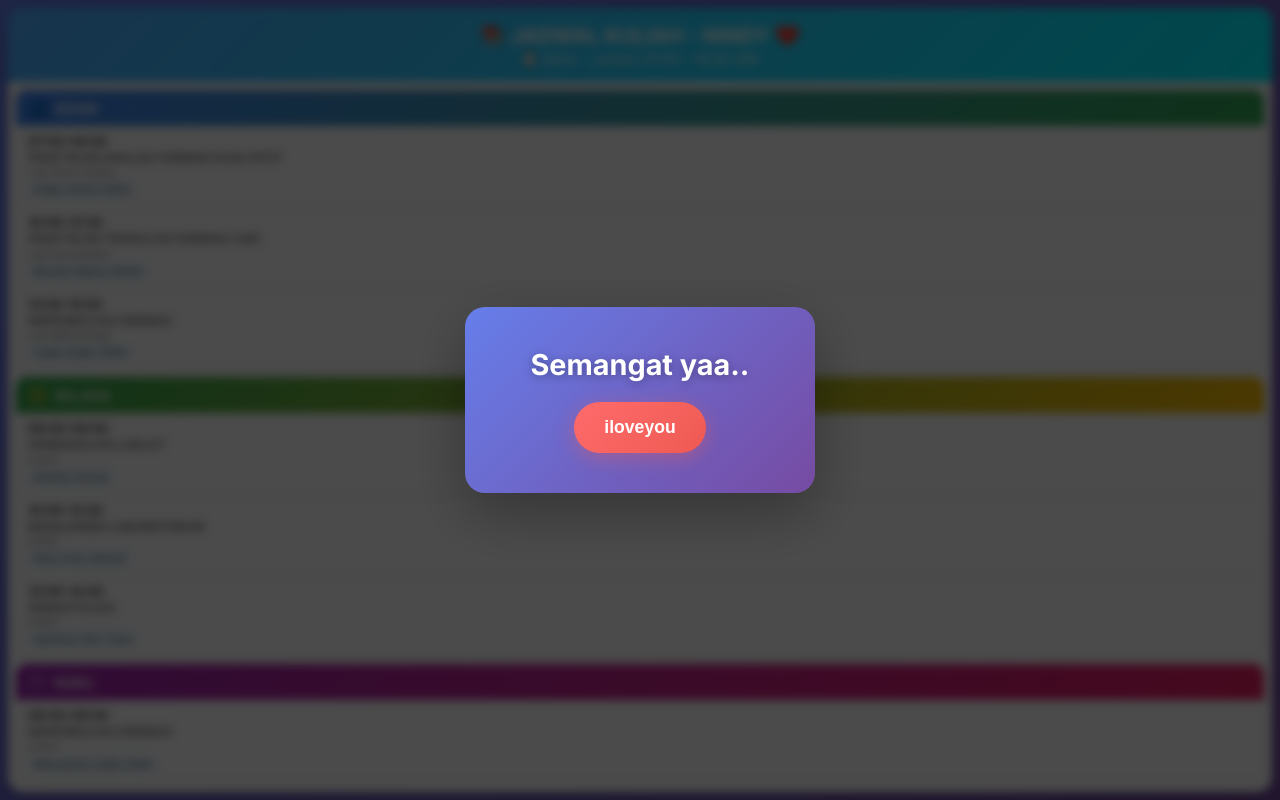
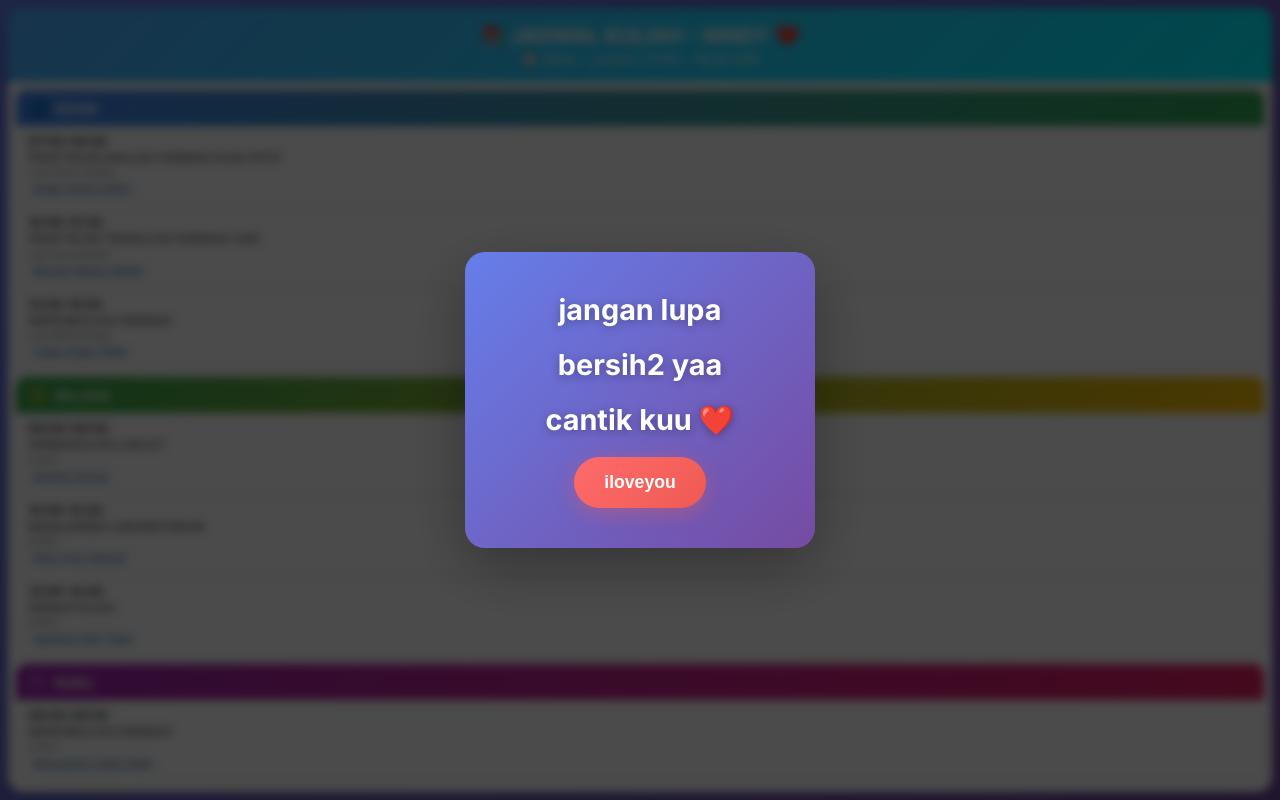
Before and after one commit to thaufaniqbal/nindy, a plain HTML site: page index.html in a window 1280 px wide. Drawn offline with Linux system fonts and the light colour scheme.

Commit message:
Update index.html

```diff
--- a/index.html
+++ b/index.html
@@ -283,7 +283,9 @@
     <!-- Popup -->
     <div id="popup" class="popup-overlay">
         <div class="popup-content">
-            <div class="popup-message">Semangat yaa..</div>
+            <div class="popup-message">jangan lupa</div>
+            <div class="popup-message">bersih2 yaa</div>
+            <div class="popup-message">cantik kuu ❤️</div>
 
             <button class="popup-button" onclick="closePopup()">iloveyou</button>
         </div>
```
